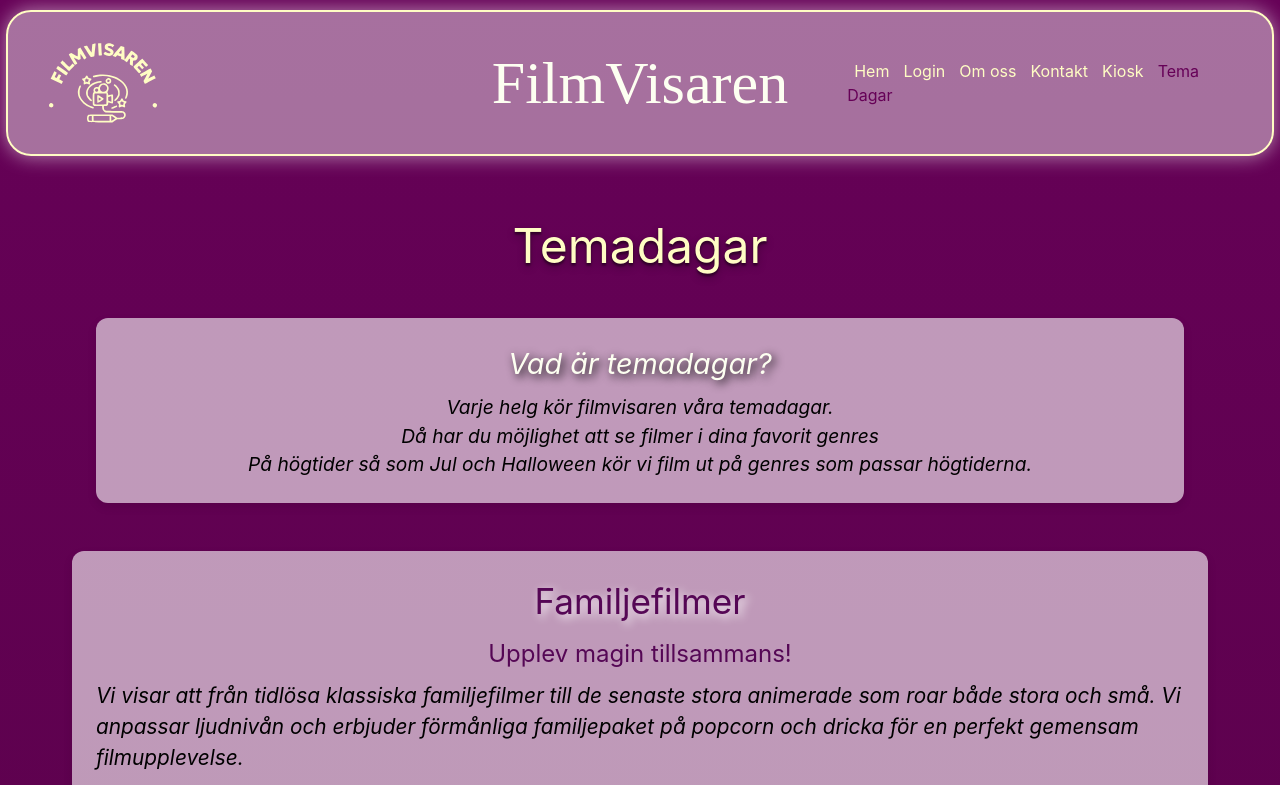
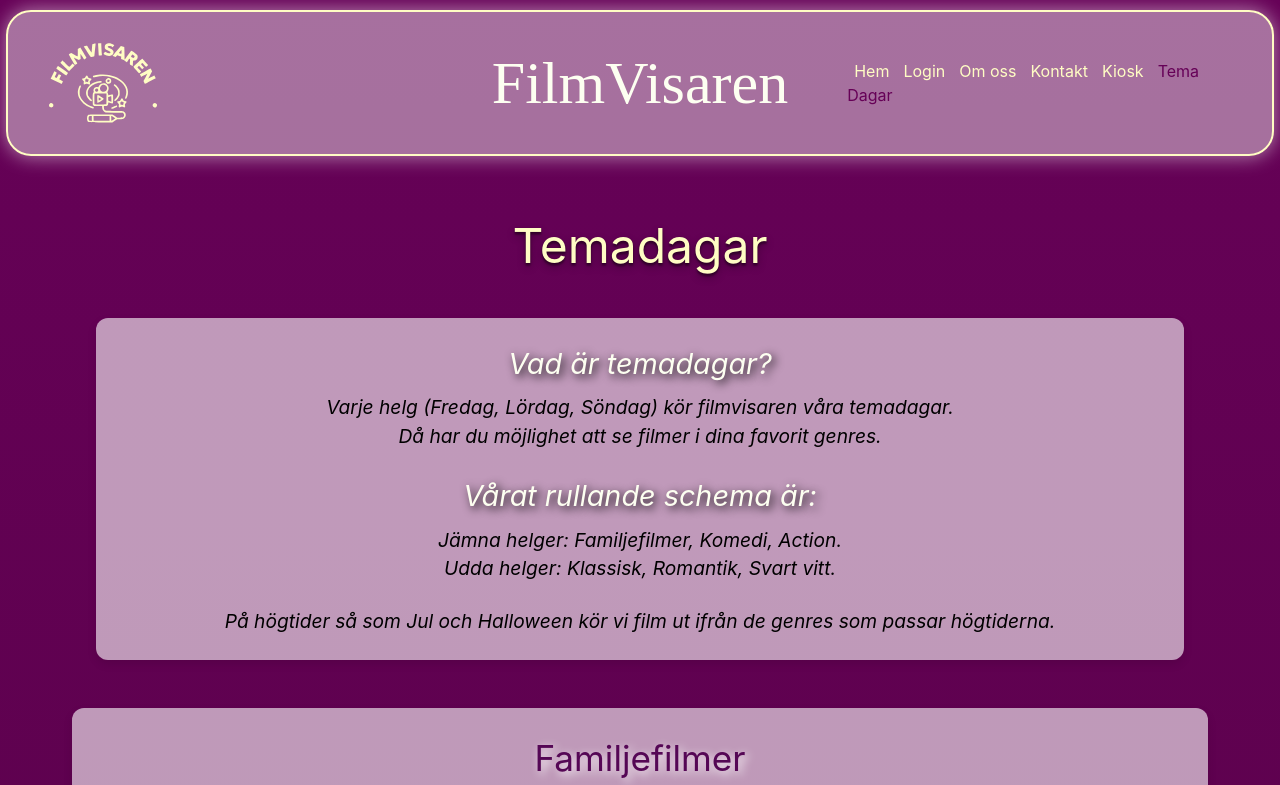
Before and after one commit to hkmp1303/filmvisarna, a React (Vite) app: page /themedays in a window 1280 px wide. Shown: the top 785 px of the page. Built offline with nearby package versions, Linux system fonts and the light colour scheme; no server answers; a web font is replaced by a local one.

Commit message:
updated text

```diff
--- a/src/pages/TemaDagar.tsx
+++ b/src/pages/TemaDagar.tsx
@@ -65,9 +65,14 @@ export default function Themes() {
 
       <div className="themes-intro">
         <h3>Vad är temadagar?</h3>
-        <p> Varje helg kör filmvisaren våra temadagar.</p>
-        <p>Då har du möjlighet att se filmer i dina favorit genres</p>
-        <p>På högtider så som Jul och Halloween kör vi film ut på genres som passar högtiderna.</p>
+        <p> Varje helg (Fredag, Lördag, Söndag) kör filmvisaren våra temadagar.</p>
+        <p>Då har du möjlighet att se filmer i dina favorit genres.</p>
+        <br />
+        <h3>Vårat rullande schema är:</h3>
+        <p>Jämna helger: Familjefilmer, Komedi, Action.</p>
+        <p>Udda helger: Klassisk, Romantik, Svart vitt.</p>
+        <br />
+        <p>På högtider så som Jul och Halloween kör vi film ut ifrån de genres som passar högtiderna.</p>
       </div>
 
       <div className="themes-grid">
```
